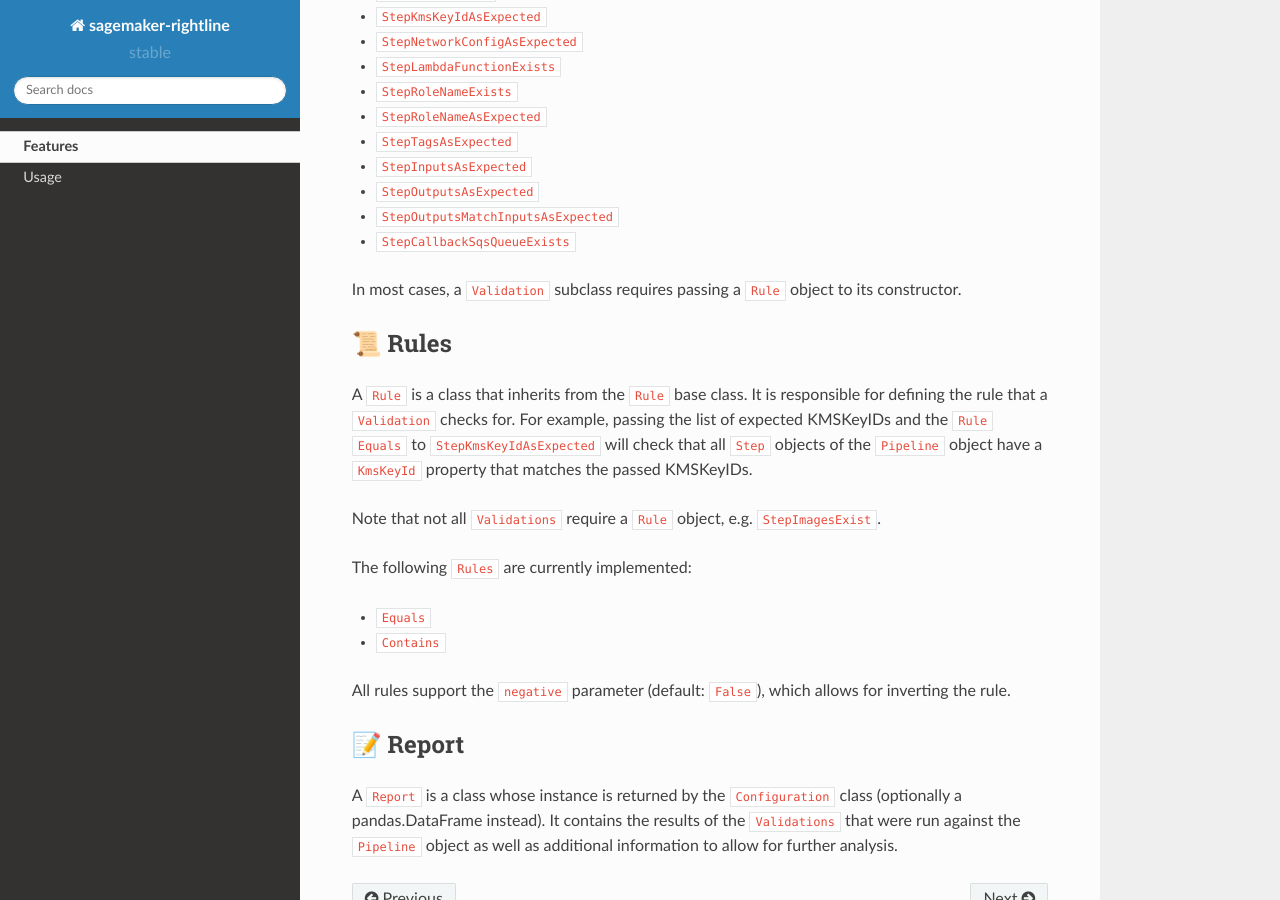
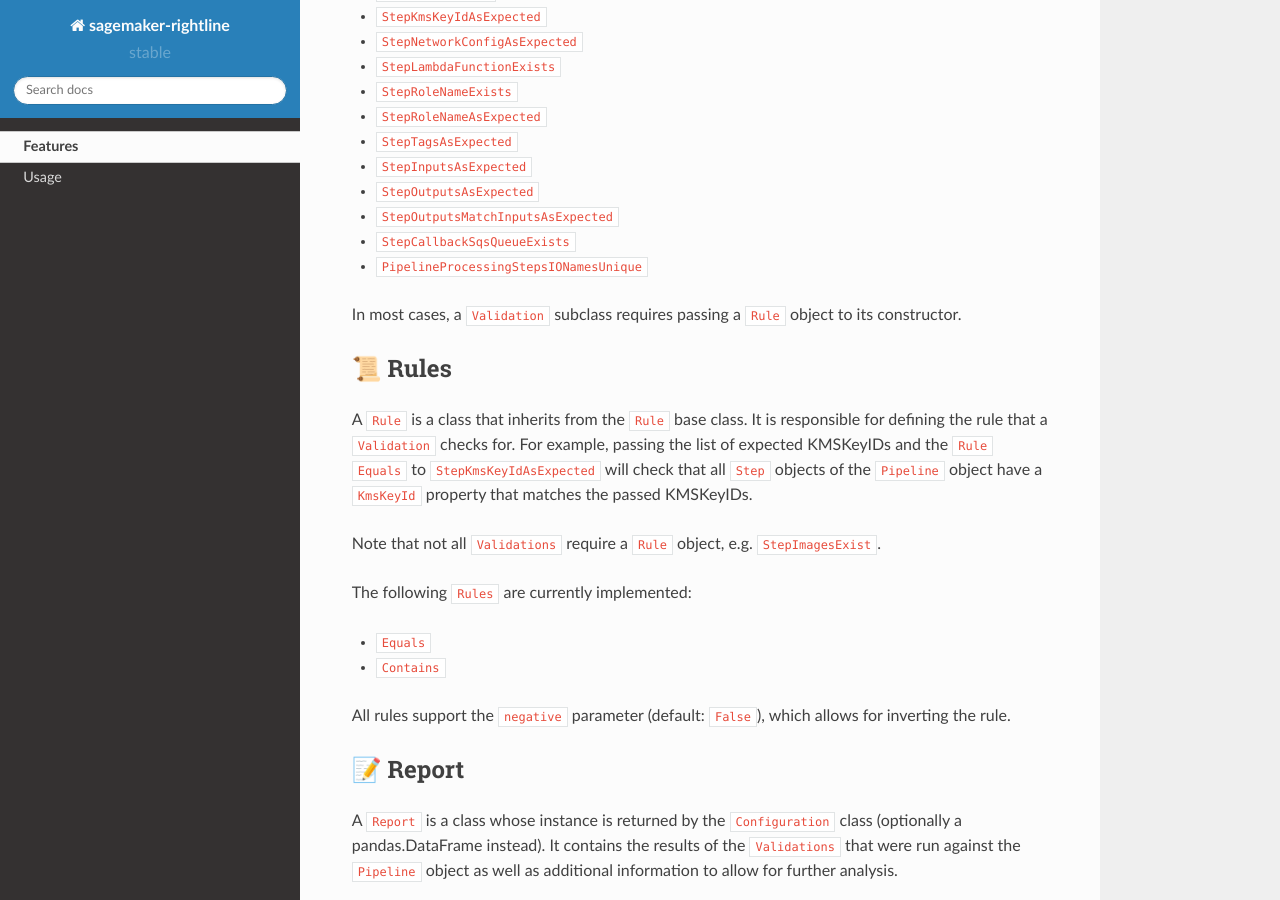
Before and after one commit to stiebels/sagemaker-rightline, a Sphinx documentation site: the page built from docs/features.rst, in a window 1280 px wide and 900 px high, scrolled down 1082 px. Built offline with Sphinx 7.4.7 and the Read the Docs theme 2.0.0, drawn with Linux system fonts in a browser that asks for light colours.

Commit message:
updated features

```diff
--- a/docs/features.rst
+++ b/docs/features.rst
@@ -52,6 +52,7 @@ The following ``Validations`` are currently implemented:
 *  ``StepOutputsAsExpected``
 *  ``StepOutputsMatchInputsAsExpected``
 *  ``StepCallbackSqsQueueExists``
+*  ``PipelineProcessingStepsIONamesUnique``
 
 In most cases, a ``Validation`` subclass requires passing a ``Rule``
 object to its constructor.
```
